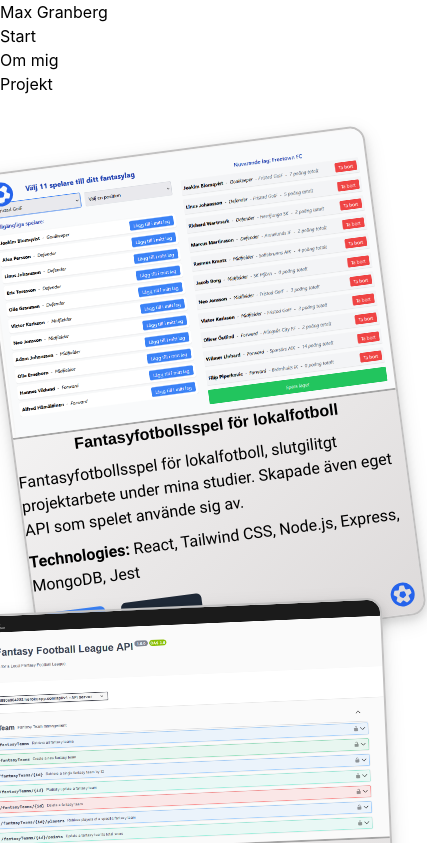
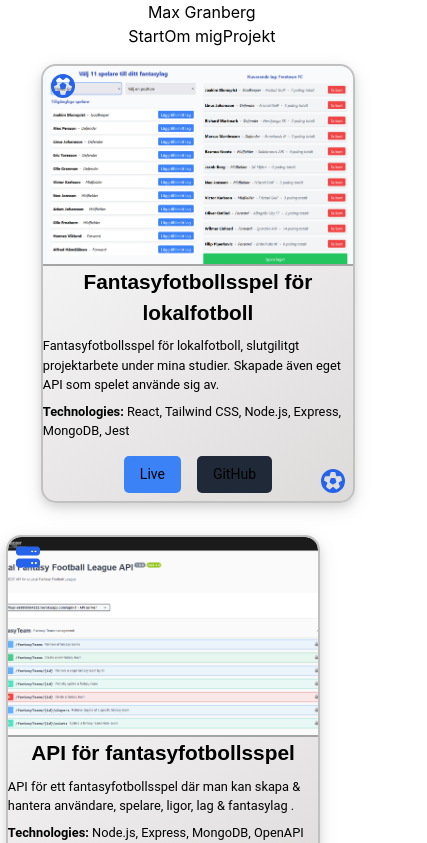
Before and after one commit to MaxGranberg/portfolio, a React (Create React App) app: page /projects in a window 390 px wide. Shown: the top 843 px of the page, 427 px wide, since content can reach past the window. Built offline with nearby package versions, Linux system fonts and the light colour scheme.

Commit message:
make responsive for smaller screens

```diff
--- a/src/components/About.css
+++ b/src/components/About.css
@@ -1,3 +1,6 @@
+/* Add base styles here if needed */
+
+/* Existing styles for the About cards */
 .perspective {
   perspective: 1000px;
 }
@@ -25,8 +28,6 @@
   border-radius: 10px;
 }
 
-
-
 .card-front {
   background-color: #fff;
   transition: transform 0.3s ease-in-out, box-shadow 0.3s ease-in-out; /* Ensure transition is consistent */
@@ -42,3 +43,21 @@
   box-shadow: 0 10px 20px rgba(0, 0, 0, 0.2);
   transform: scale(1.05);
 }
+
+/* Responsive Styles */
+@media (max-width: 768px) {
+  .grid {
+    grid-template-columns: 1fr !important; /* Ensure cards stack vertically */
+    gap: 2rem; /* Adjust gap between cards */
+    margin-top: -80px;
+  }
+
+  .card-inner {
+    width: 250px;
+  }
+
+  .card-front,
+  .card-back {
+    height: 280px; /* Ensure front and back cover the whole card */
+  }
+}
--- a/src/components/Home.css
+++ b/src/components/Home.css
@@ -5,3 +5,32 @@
 .custom-zoom {
   transform: scale(1.25); /* Adjust the scale factor to zoom in */
 }
+
+/* Responsive Styles */
+@media (max-width: 768px) {
+  .home-container {
+    text-align: center;
+    padding: 1rem; /* Add padding for smaller screens */
+  }
+
+  .home-container .image-container {
+    width: 120px; /* Adjust the width to fit smaller screens */
+    height: 120px; /* Adjust the height to fit smaller screens */
+    margin-bottom: 1rem;
+  }
+
+  .home-container img {
+    width: 100%;
+    height: 100%;
+    object-fit: cover; /* Ensure the image covers the container */
+    transform: scale(1.25); /* Maintain the zoom effect */
+  }
+
+  .home-container h1 {
+    font-size: 2rem;
+  }
+
+  .home-container p {
+    font-size: 1rem;
+  }
+}
--- a/src/components/Home.jsx
+++ b/src/components/Home.jsx
@@ -3,9 +3,9 @@ import './Home.css'; // Import the custom CSS
 
 const Home = () => {
   return (
-    <div className="flex flex-col items-center h-screen text-white">
+    <div className="flex flex-col items-center h-screen text-white home-container">
       <div className="flex flex-col items-center mt-12">
-        <div className="w-32 h-32 md:w-48 md:h-48 rounded-full overflow-hidden shadow-lg mb-4">
+        <div className="w-32 h-32 md:w-48 md:h-48 rounded-full overflow-hidden shadow-lg mb-4 image-container">
           <img
             src="/profilbild.jpg"
             alt="Your Name"
--- a/src/components/Projects.css
+++ b/src/components/Projects.css
@@ -1,3 +1,4 @@
+/* Base styles for the project cards */
 .playing-card {
   border: 2px solid #c2c1c1;
   border-radius: 15px;
@@ -17,6 +18,8 @@
   border-top-left-radius: 13px;
   border-top-right-radius: 13px;
   object-fit: cover;
+  width: 100%;
+  height: 250px; /* Fixed height for consistent look */
 }
 
 .playing-card h2 {
@@ -38,6 +41,7 @@
   border-radius: 5px;
   text-decoration: none;
   transition: background 0.3s;
+  cursor: pointer;
 }
 
 .playing-card a.bg-blue-600 {
@@ -100,3 +104,55 @@
     left: 100%;
   }
 }
+
+/* Responsive Styles */
+@media (max-width: 768px) {
+  .playing-card {
+    margin: 1rem auto;
+    width: 90%;
+    transform: none !important; /* Remove the angle effect */
+  }
+
+  .playing-card img {
+    height: 200px; /* Adjust the height for smaller screens */
+    object-fit:cover;
+    width: 100%; /* Ensure the image covers the card width */
+  }
+
+  .playing-card h2 {
+    font-size: 1.3rem;
+  }
+
+  .playing-card p {
+    font-size: 0.8rem;
+  }
+
+  .playing-card a {
+    padding: 0.5rem 1rem;
+    font-size: 0.875rem;
+    cursor: pointer;
+  }
+
+
+  /* Ensure cards stack vertically */
+  .relative {
+    display: flex;
+    flex-direction: column;
+    align-items: center;
+    width: 100%;
+    padding-left: 0.85rem;
+  }
+
+  .flex {
+    display: flex;
+    flex-direction: column;
+    align-items: center;
+    width: 100%;
+  }
+
+  .playing-card .flex {
+    flex-direction: row;
+    justify-content: center;
+    flex-wrap: wrap;
+  }
+}
--- a/src/components/Projects.jsx
+++ b/src/components/Projects.jsx
@@ -53,7 +53,7 @@ const Projects = () => {
 
   return (
     <div className="flex flex-col items-center min-h-screen p-8">
-      <div className="max-w-6xl w-full mt-12">
+      <div className="max-w-6xl w-full mt-8">
         <div className="flex justify-center space-x-4 relative">
           {projects.map((project, index) => (
             <div
--- a/src/index.css
+++ b/src/index.css
@@ -15,3 +15,18 @@ code {
   font-family: source-code-pro, Menlo, Monaco, Consolas, 'Courier New',
     monospace;
 }
+
+@media (max-width: 768px) {
+  nav ul {
+    flex-direction: row !important;
+  }
+
+  nav ul li {
+    display: inline-block;
+
+  }
+
+  nav ul li:last-child {
+    margin-right: 0;
+  }
+}
```
